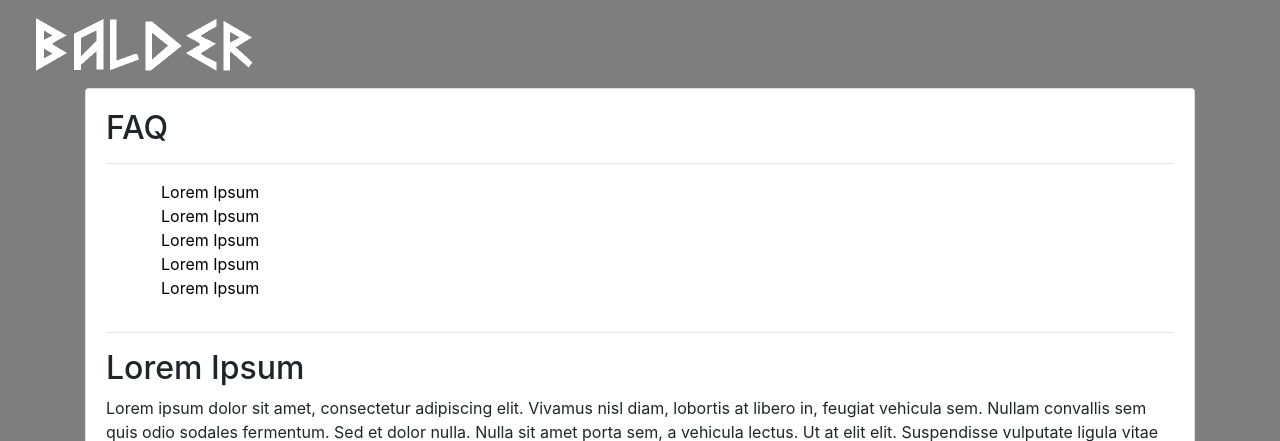
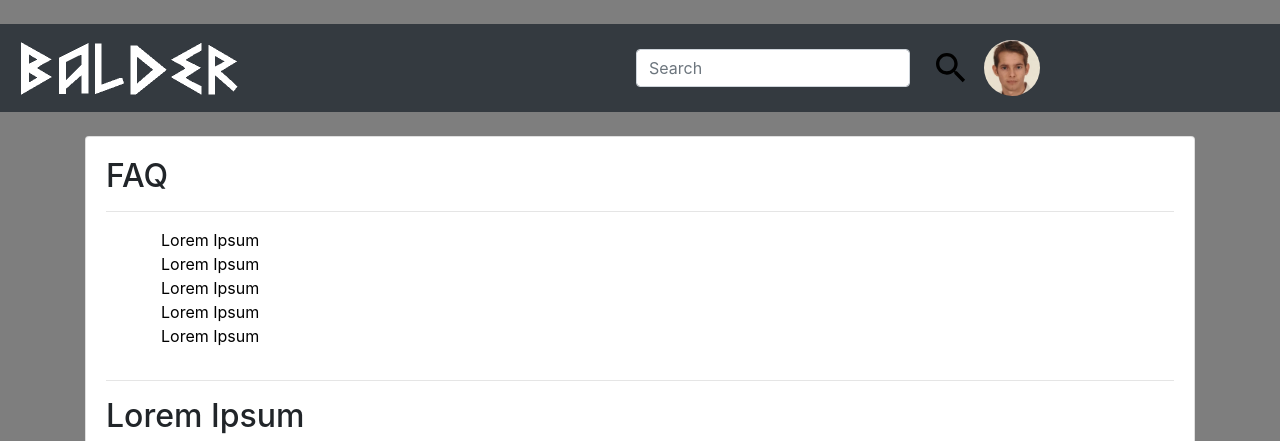
Before and after one commit to 3Gsman/BALDER-IU, a PHP site: page /faq.html in a window 1280 px wide. Shown: the top 441 px of the page. Run offline with PHP 8.4, Linux system fonts and the light colour scheme.

Commit message:
navbars and connections

```diff
--- a/faq.html
+++ b/faq.html
@@ -19,12 +19,33 @@
 
 <span class="position-absolute trigger">
     <!-- hidden trigger to apply 'stuck' styles --></span>
-<nav class="navbar navbar-expand-sm sticky-top py-2">
-    <div class="container-fluid">
-        <a class="navbar-brand" href="#"><img src="img/BalderWhite.png" class="smallLogo" alt="Logo" hegiht="50%"
-                                              width="50%"></a>
+
+
+  <nav class="navbar navbar-expand-lg bg-dark sticky-top" style="margin:24px 0;">
+
+    <a class="navbar-brand" href="javascript:void(0)"><img src="img/BalderWhite.png" class="smallLogo" alt="Logo" height="50%" width="50%"></a>
+    <button class="navbar-toggler navbar-toggler-right collapsed" type="button" data-toggle="collapse" data-target="#navb" aria-expanded="false">
+      <span class="navbar-toggler-icon"></span>
+    </button>
+
+    <div class="navbar-collapse collapse" id="navb">
+
+
+
+      <ul class="navbar-nav mr-auto">
+      </ul>
+      <form class="form-inline my-2 my-lg-0">
+        <input class="form-control mr-sm-2" type="text" placeholder="Search">
+        <button class="btn my-2 my-sm-0" type="button">
+          <svg xmlns="http://www.w3.org/2000/svg" width="40" height="40" viewBox="0 0 24 24"><path d="M15.5 14h-.79l-.28-.27C15.41 12.59 16 11.11 16 9.5 16 5.91 13.09 3 9.5 3S3 5.91 3 9.5 5.91 16 9.5 16c1.61 0 3.09-.59 4.23-1.57l.27.28v.79l5 4.99L20.49 19l-4.99-5zm-6 0C7.01 14 5 11.99 5 9.5S7.01 5 9.5 5 14 7.01 14 9.5 11.99 14 9.5 14z"/><path d="M0 0h24v24H0z" fill="none"/></svg>
+        </button>
+        <a id="perfil" href="perfil.html"><img src="img/profile1.jpg" class="rounded-circle mx-auto" align="center" height="20%" width = "20%"></a>
+      </form>
+
+
     </div>
-</nav>
+
+  </nav>
 
 <div class="container">
     <div class="card">
--- a/home.php
+++ b/home.php
@@ -51,7 +51,7 @@
         <button class="btn my-2 my-sm-0" type="button">
           <svg xmlns="http://www.w3.org/2000/svg" width="40" height="40" viewBox="0 0 24 24"><path d="M15.5 14h-.79l-.28-.27C15.41 12.59 16 11.11 16 9.5 16 5.91 13.09 3 9.5 3S3 5.91 3 9.5 5.91 16 9.5 16c1.61 0 3.09-.59 4.23-1.57l.27.28v.79l5 4.99L20.49 19l-4.99-5zm-6 0C7.01 14 5 11.99 5 9.5S7.01 5 9.5 5 14 7.01 14 9.5 11.99 14 9.5 14z"/><path d="M0 0h24v24H0z" fill="none"/></svg>
         </button>
-        <a id="perfil" href="#"><img src="img/profile1.jpg" class="rounded-circle mx-auto" align="center" height="20%" width = "20%"></a>
+        <a id="perfil" href="perfil.html"><img src="img/profile1.jpg" class="rounded-circle mx-auto" align="center" height="20%" width = "20%"></a>
       </form>
 
 
--- a/index.html
+++ b/index.html
@@ -22,7 +22,7 @@
     <div class="container py-5">
     <div class="row">
         <div class="col-md-12">
-            <h2 class="text-center text-white mb-4"><a class="navbar-brand" href="home.html"><img src="img/logo.png" class="smallLogo" alt="Logo" height="50%" width="50%"></a></h2>
+            <h2 class="text-center text-white mb-4"><a class="navbar-brand" href="home.php"><img src="img/logo.png" class="smallLogo" alt="Logo" height="50%" width="50%"></a></h2>
             <div class="row">
                 <div class="col-md-6 mx-auto">
 
--- a/js/scripts.js
+++ b/js/scripts.js
@@ -14,8 +14,8 @@ $(document).ready(function () {
         output += '</div>';
         output += '<div class="row m-2">';
           output += '<div class="col-sm-10 my-auto">';
-            output += '<a href="#" class="d-inline-block"><img src="';
-            output += val.picture2 + '" class="rounded-circle mx-auto" align="center" height="12%" width = "12%">' + val.name + '</a>';
+            output += '<a href="perfil.html" class="d-inline-block"><img src="';
+            output += val.picture2 + '" class="rounded-circle mx-2" align="center" height="20%" width = "20%"><h7>' + val.name + '</h7></a>';
             //output += '</div>';
             //output += '<div class="col-sm-4 my-auto">';
             //output += '<h4>' + val.name + '</h4>';
```
Also changed, not shown: analytics.html (+27 -6 lines), perfil.html (+26 -5 lines).
